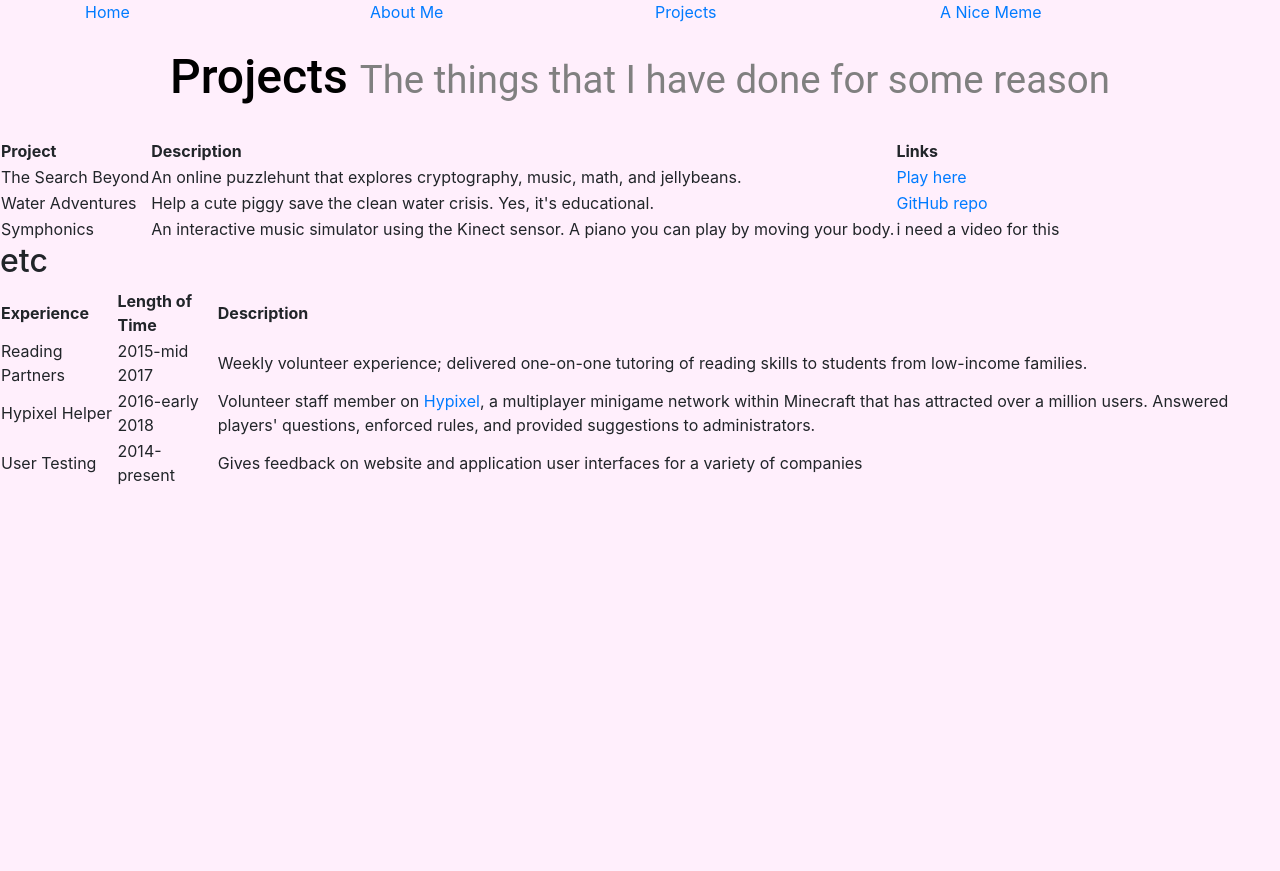
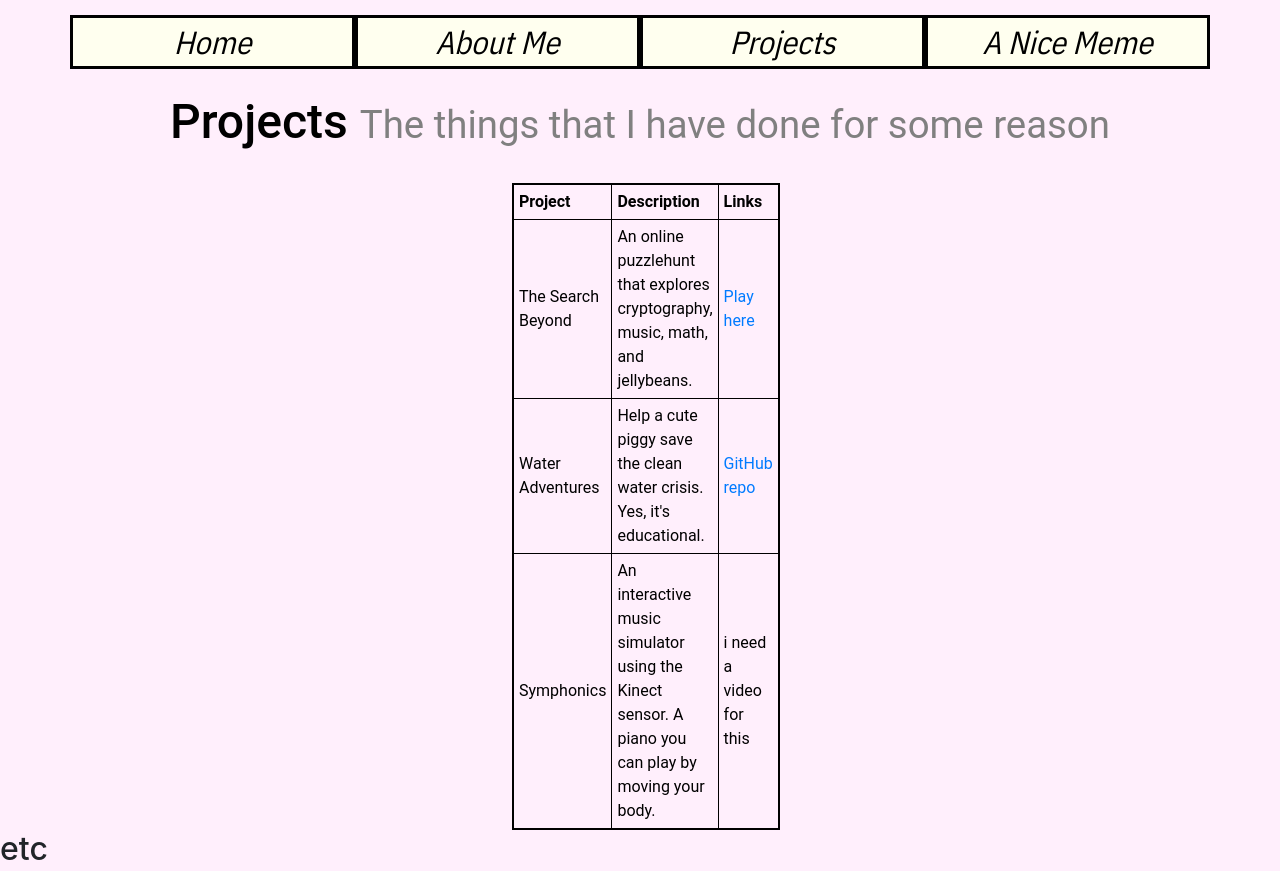
Before and after one commit to collectics/collectics.github.io, a plain HTML site: page projects.html in a window 1280 px wide. Shown: the top 871 px of the page. Before the commit the page ends 800 px from the top, so only its background shows below. Drawn offline with nearby package versions, Linux system fonts and the light colour scheme.

Commit message:
Big commit! Nav bar finished. Table mostly done. Responsive things are working! Yayayayya

```diff
--- a/main.scss
+++ b/main.scss
@@ -11,6 +11,23 @@
 $min-iphone-width: 375px;
 $max-iphone-width: 667px;
 $min-computer-width: 668px;
+
+/* Nav Bar */
+nav {
+  padding-top: 15px;
+     a {
+       @extend %second-format;
+       text-align: center;
+       border: solid black;
+       font-style: italic;
+       background-color: #ffffef;
+       font-size: 200%;
+       &:hover {
+         font-weight: bold;
+         color: #42b3f4;
+       }
+     }
+}
 
 /* ~~~~ */
 /* Intro Page */
@@ -32,8 +49,23 @@ $min-computer-width: 668px;
     margin-left: 20%;
     margin-right: 20%;
   }
+  p::before {
+    content: "\2192            ";
+  }
 }
 
+table {
+  @extend %main-format;
+  border: 2px solid black;
+  @media (min-device-width: $min-computer-width) {
+    margin-left: 40%;
+    margin-right: 40%;
+  }
+  td, th {
+    border: 1px solid black;
+    padding: 5px;
+  }
+}
 /* All Pages */
 .page-header { /* not for homepage of course */
   @extend %main-format;
--- a/projects.html
+++ b/projects.html
@@ -64,7 +64,7 @@
           <td>Volunteer staff member on <a href="hypixel.net">Hypixel</a>, a multiplayer minigame network within Minecraft that has attracted over a million users. Answered players' questions, enforced rules, and provided suggestions to administrators.</td>
         </tr>
         <tr>
-          <td>User Testing</td>
+          <td>UserTesting</td>
           <td>2014-present</td>
           <td>Gives feedback on website and application user interfaces for a variety of companies</td>
         </tr>
```
Also changed, not shown: index.html (+1 -1 lines), main.css, 1 other file.
